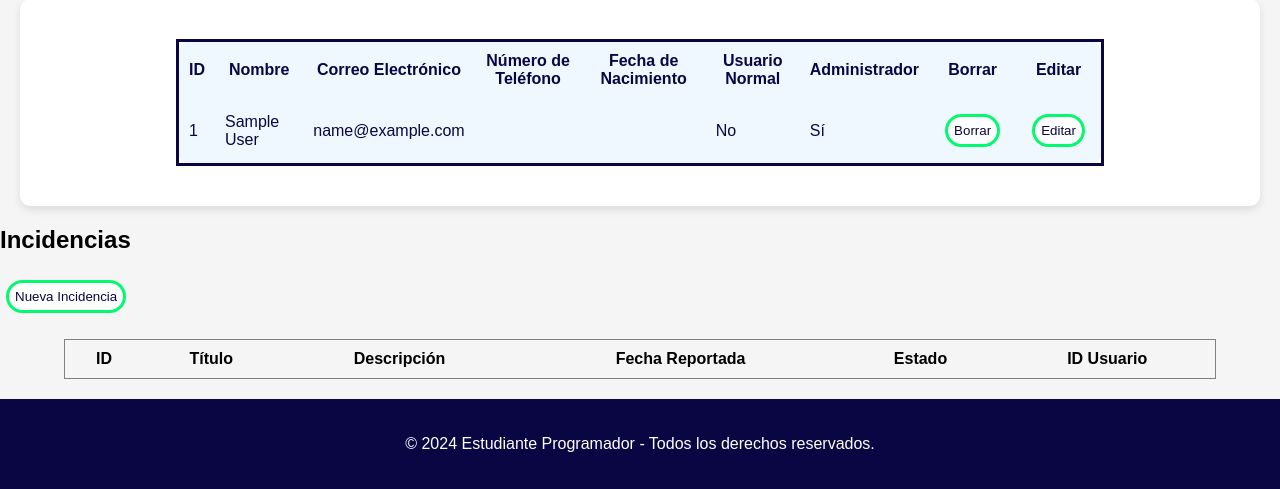
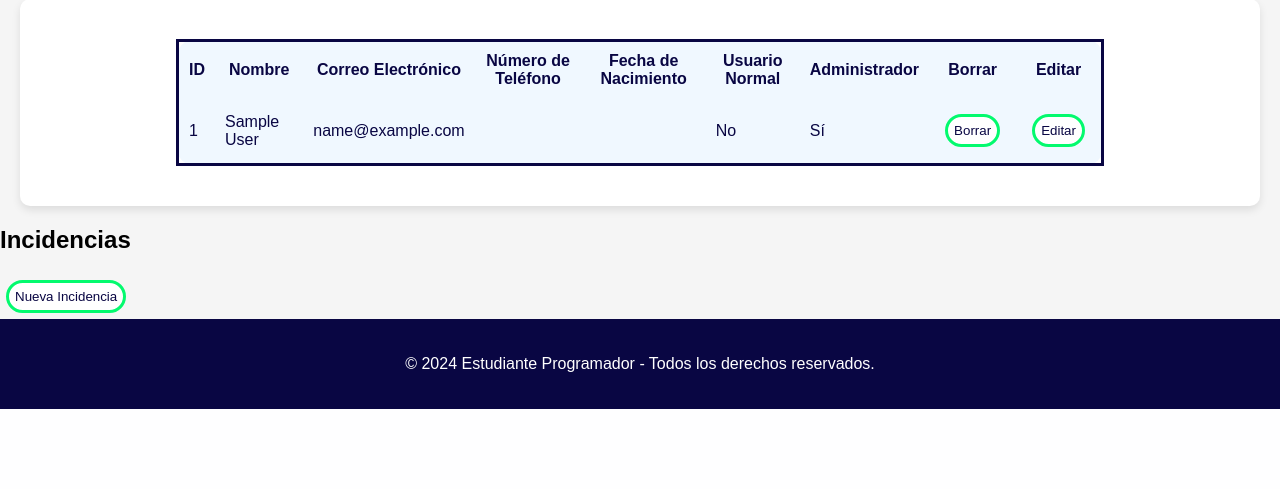
Before and after one commit to javmunmay/Pagina-Venta_Cursos, a PHP site: page /HomeAdmin.php in a window 1280 px wide. Shown: the part 571-1060 px from the top of the page. After the commit the page ends 980 px from the top, so only its background shows below. Run offline with PHP 8.4, Linux system fonts and the light colour scheme; the visitor is signed in with stand-in values (Sample User, id 1); data that the repository does not hold is empty.

Commit message:
Corrección de errores  2.9.3

```diff
--- a/Administrador/HomeAdmin.php
+++ b/Administrador/HomeAdmin.php
@@ -15,15 +15,12 @@ if (!isset($_SESSION['user_id'])) {
     header("Location: ../InicioSesion/InicioSesion.html");
     exit();
 }
-
-
 ?>
 
 
 
 <!DOCTYPE html>
 <html lang="es">
-
   <head>
     <meta charset="UTF-8" />
     <meta name="viewport" content="width=device-width, initial-scale=1.0" />
@@ -33,13 +30,16 @@ if (!isset($_SESSION['user_id'])) {
     <script src="../js/App.js"></script>
     <link rel="icon" type="image/png" href="../imagenes/favicon.ico" />
   </head>
-
   <body>
   <header>
   <nav>
     <!-- Logo -->
     <a href="HomeAdmin.php">
-        <img src="../imagenes/LogoFondoAzul.jpg" alt="Logo Estudiante Programador" class="logo" />
+      <img
+        src="../imagenes/LogoFondoAzul.jpg"
+        alt="Logo Estudiante Programador"
+        class="logo"
+      />
     </a>
 
     <!-- Botón de menú hamburguesa -->
@@ -66,7 +66,10 @@ if (!isset($_SESSION['user_id'])) {
 </header>
 
 
-  <div id="welcome-message" style="font-weight: bold; color: #090643; font-size: 30px; padding: 15px"></div>
+    <div
+      id="welcome-message"
+      style="font-weight: bold; color: #090643; font-size: 30px; padding: 15px"
+    ></div>
 
     <main>
       <div id="welcome-popup" class="welcome-popup">
@@ -194,53 +197,23 @@ if (!isset($_SESSION['user_id'])) {
         <br /><br />
       </section>
 
-    <!-- ============================================= -->
-    <!-- Sección para listar Incidencias              -->
-    <!-- ============================================= -->
       <section class="h2TablaIncidencias" id="h2TablaIncidencias">
         <h2>Incidencias</h2>
         <button class="btn" id="btNuevaIncidencia">Nueva Incidencia</button>
 
-      <!-- Tabla para mostrar incidencias -->
-      <table border="1" class="tabla_incidencias" style="width: 90%; margin:20px auto; border-collapse:collapse;">
-        <thead>
-          <tr>
-            <th>ID</th>
-            <th>Título</th>
-            <th>Descripción</th>
-            <th>Fecha Reportada</th>
-            <th>Estado</th>
-            <th>ID Usuario</th>
-            <!-- Puedes añadir más columnas si lo deseas -->
-          </tr>
-        </thead>
-
-      </table>
       </section>
-    <!-- ============================================= -->
-
     </main>
-
     <script src="../App.js"></script>
     <script src="../App.js?v=1.0"></script>
     <script>
 
-    // Aquí podrías manejar el botón "Nueva Incidencia" y demás lógicas
-    const btnNuevaIncidencia = document.getElementById("btNuevaIncidencia");
-    if(btnNuevaIncidencia){
-      btnNuevaIncidencia.addEventListener("click", () => {
-        alert("Aquí abrirías un formulario para reportar o agregar una nueva incidencia.");
-      });
-    }
+
+
     </script>
-  <script src="../App.js"></script>
-  <script src="../App.js?v=1.0"></script>
-
 
   </body>
 
   <footer>
     <p>© 2024 Estudiante Programador - Todos los derechos reservados.</p>
   </footer>
-
 </html>
```
Lines whose indentation alone changed are shown as unchanged.
